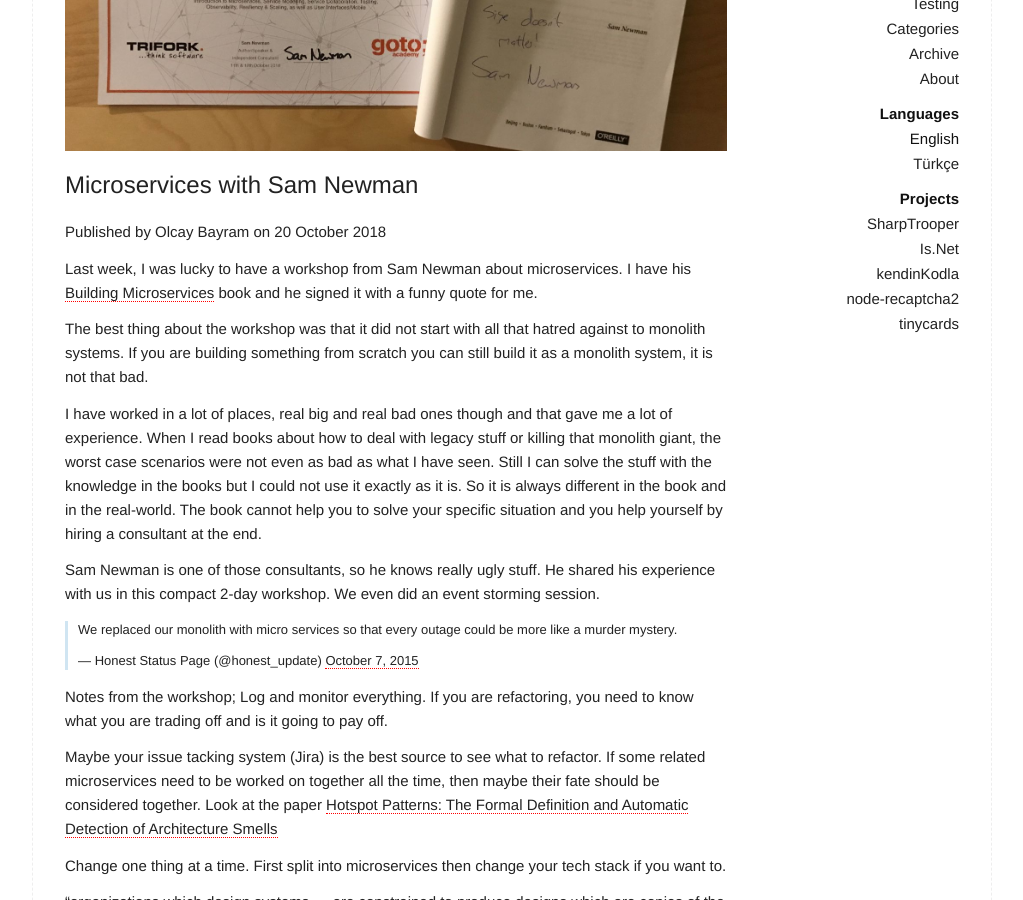
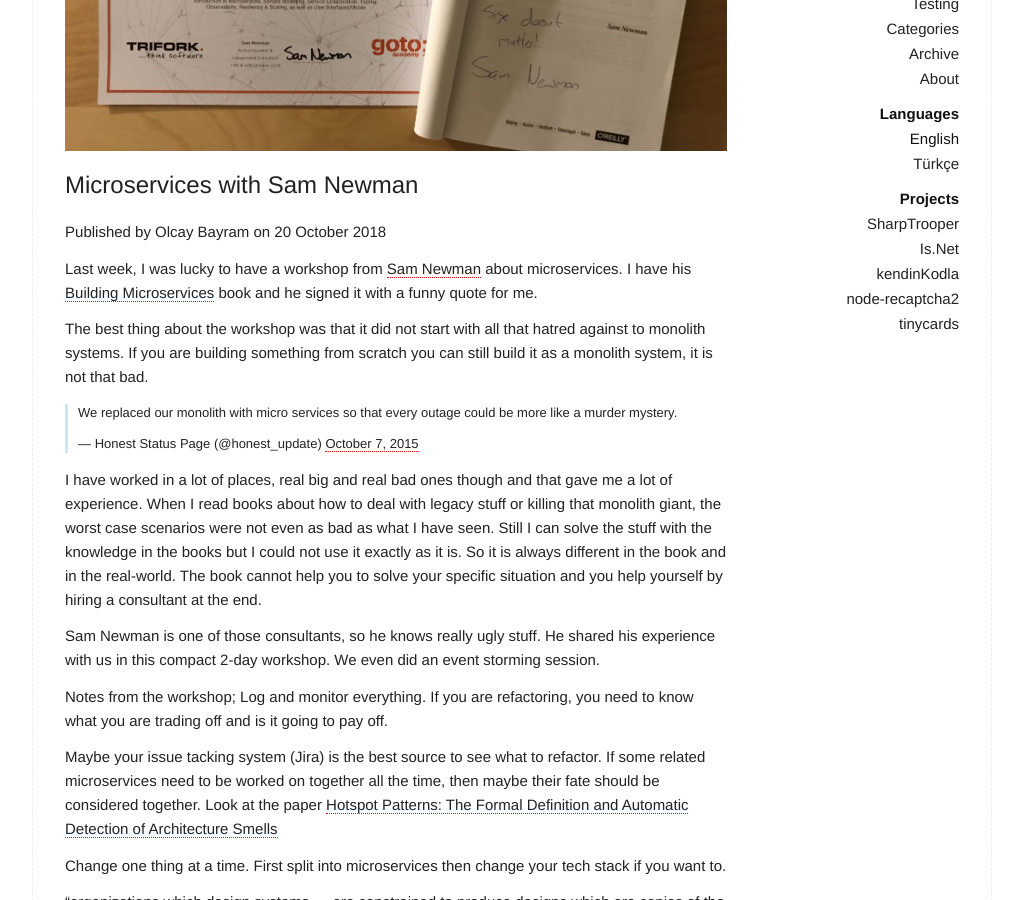
Before and after one commit to otomatikmuhendis/aclockworkengineer, a Jekyll site: the page built from _posts/2018-10-20-microservices-with-sam-newman.md, in a window 1280 px wide and 900 px high, scrolled down 351 px. Shown: the whole window, without its empty margins (128-1151 px from the left). Built offline with Jekyll 4.4.1, drawn with Linux system fonts in a browser that asks for light colours; comment, search, counter and statistics services are not loaded; some of the changed lines change nothing that is shown.

Commit message:
Create 2018-10-20-microservices-with-sam-newman.md

```diff
--- a/_posts/2018-10-20-microservices-with-sam-newman.md
+++ b/_posts/2018-10-20-microservices-with-sam-newman.md
@@ -8,18 +8,18 @@
 tags:
   - microservices
 ---
-Last week, I was lucky to have a workshop from Sam Newman about microservices. I have his [Building Microservices](https://www.bookdepository.com/Building-Microservices-Sam-Newman/9781491950357) book and he signed it with a funny quote for me.
+Last week, I was lucky to have a workshop from [Sam Newman](https://samnewman.io/) about microservices. I have his [Building Microservices](https://www.bookdepository.com/Building-Microservices-Sam-Newman/9781491950357) book and he signed it with a funny quote for me.
 
 The best thing about the workshop was that it did not start with all that hatred against to monolith systems. If you are building something from scratch you can still build it as a monolith system, it is not that bad.
+
+<blockquote class="twitter-tweet" data-lang="en"><p lang="en" dir="ltr">We replaced our monolith with micro services so that every outage could be more like a murder mystery.</p>&mdash; Honest Status Page (@honest_update) <a href="https://twitter.com/honest_update/status/651897353889259520?ref_src=twsrc%5Etfw">October 7, 2015</a></blockquote>
+<script async src="https://platform.twitter.com/widgets.js" charset="utf-8"></script>
 
 I have worked in a lot of places, real big and real bad ones though and that gave me a lot of experience. When I read books about how to deal with legacy stuff or killing that monolith giant, the worst case scenarios were not even as bad as what I have seen. Still I can solve the stuff with the knowledge in the books but I could not use it exactly as it is. So it is always different in the book and in the real-world. The book cannot help you to solve your specific situation and you help yourself by hiring a consultant at the end.
 
 <!--more-->
 
 Sam Newman is one of those consultants, so he knows really ugly stuff. He shared his experience with us in this compact 2-day workshop. We even did an event storming session.
-
-<blockquote class="twitter-tweet" data-lang="en"><p lang="en" dir="ltr">We replaced our monolith with micro services so that every outage could be more like a murder mystery.</p>&mdash; Honest Status Page (@honest_update) <a href="https://twitter.com/honest_update/status/651897353889259520?ref_src=twsrc%5Etfw">October 7, 2015</a></blockquote>
-<script async src="https://platform.twitter.com/widgets.js" charset="utf-8"></script>
 
 Notes from the workshop;
 Log and monitor everything. If you are refactoring, you need to know what you are trading off and is it going to pay off.
```
